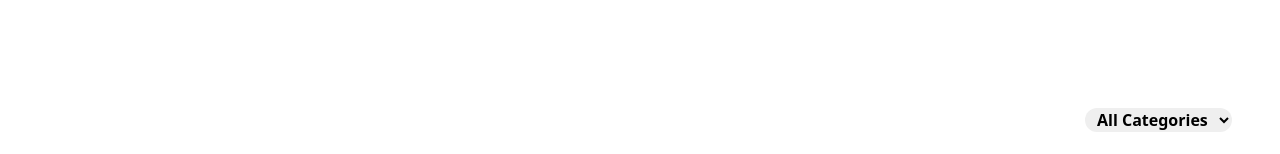
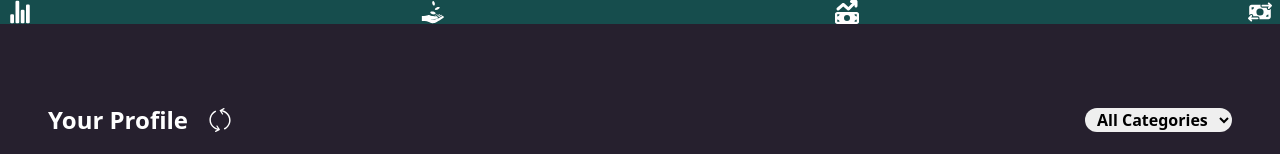
Before and after one commit to prakhar-001/expense-tracker-frontend-redeploy, a Next.js app: page /profile in a window 1280 px wide. Shown: the top 154 px of the page. Built offline with nearby package versions, Linux system fonts and the light colour scheme; no server answers.

Commit message:
commit - 4 b

```diff
--- a/app/globals.css
+++ b/app/globals.css
@@ -4,14 +4,15 @@
 
 body::-webkit-scrollbar {
     display: none;
-    background-color: rgb(38, 32, 46);
+
 }
 /* Hide scrollbar for IE, Edge and Firefox */
 html,body {
     -ms-overflow-style: none;
     scrollbar-width: none;
     overflow-x: hidden;
+    background-color: rgb(38, 32, 46);
 }
-navbar{
+.navbar{
     background-color: rgb(22, 77, 77);
 }
```
